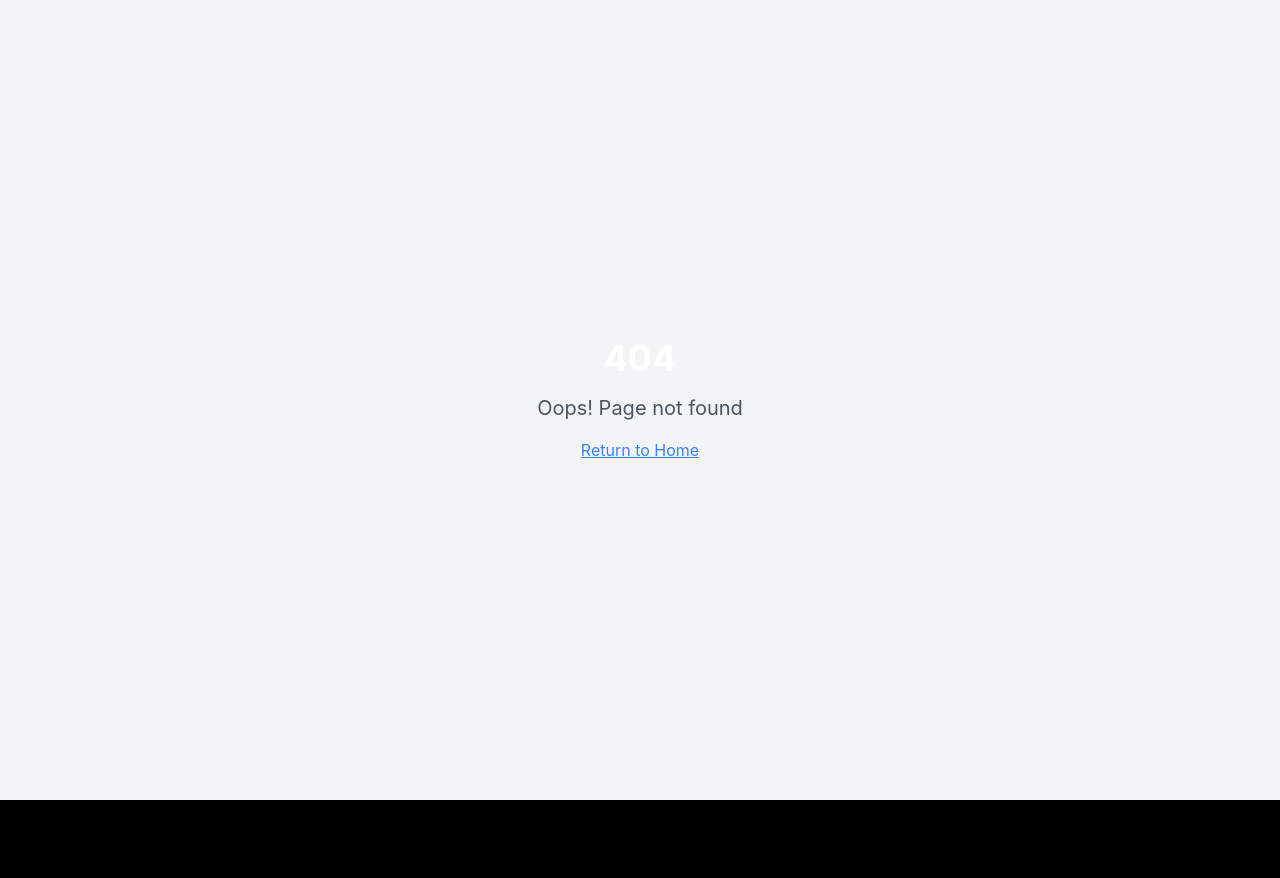
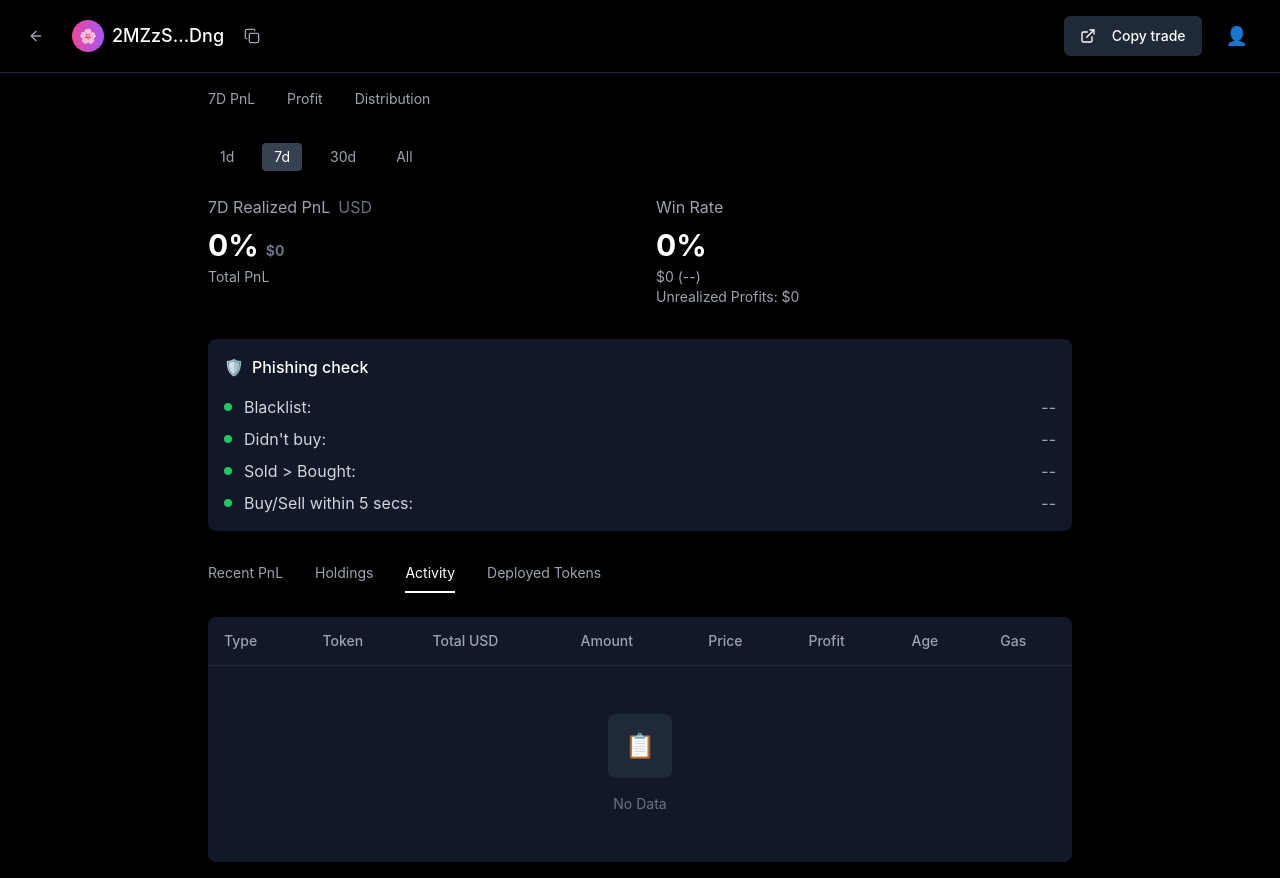
Before and after one commit to EthanYangHIT/gmgn-react-clone-486229b0, a React (Vite) app: page /wallet in a window 1280 px wide. Before the commit this address had no page. Before the commit the page ends 800 px from the top, so only its background shows below. Built offline with nearby package versions, Linux system fonts and the light colour scheme.

Commit message:
Add wallet management page
Implement the wallet management page with styles based on the attached design.

```diff
--- a/src/App.tsx
+++ b/src/App.tsx
@@ -1,9 +1,11 @@
+
 import { Toaster } from "@/components/ui/toaster";
 import { Toaster as Sonner } from "@/components/ui/sonner";
 import { TooltipProvider } from "@/components/ui/tooltip";
 import { QueryClient, QueryClientProvider } from "@tanstack/react-query";
 import { BrowserRouter, Routes, Route } from "react-router-dom";
 import Index from "./pages/Index";
+import WalletPage from "./pages/WalletPage";
 import NotFound from "./pages/NotFound";
 
 const queryClient = new QueryClient();
@@ -16,6 +18,7 @@ const App = () => (
       <BrowserRouter>
         <Routes>
           <Route path="/" element={<Index />} />
+          <Route path="/wallet" element={<WalletPage />} />
           {/* ADD ALL CUSTOM ROUTES ABOVE THE CATCH-ALL "*" ROUTE */}
           <Route path="*" element={<NotFound />} />
         </Routes>
--- /dev/null
+++ b/src/pages/WalletPage.tsx
@@ -0,0 +1,215 @@
+
+import { useState } from 'react';
+import { ArrowLeft, Copy, ExternalLink } from 'lucide-react';
+import { useNavigate } from 'react-router-dom';
+import { Button } from '@/components/ui/button';
+import {
+  Table,
+  TableBody,
+  TableCell,
+  TableHead,
+  TableHeader,
+  TableRow
+} from '@/components/ui/table';
+import { useToast } from '@/hooks/use-toast';
+
+const WalletPage = () => {
+  const navigate = useNavigate();
+  const { toast } = useToast();
+  const [activeTab, setActiveTab] = useState('PnL');
+
+  // Mock wallet data
+  const walletAddress = '2MZzS...Dng';
+  const totalPnL = 0;
+  const winRate = 0;
+  const unrealizedProfits = 0;
+
+  const tabs = ['7D PnL', 'Profit', 'Distribution'];
+  const timePeriods = ['1d', '7d', '30d', 'All'];
+  const [selectedPeriod, setSelectedPeriod] = useState('7d');
+
+  const phishingChecks = [
+    { label: 'Blacklist', status: true, value: '--' },
+    { label: "Didn't buy", status: true, value: '--' },
+    { label: 'Sold > Bought', status: true, value: '--' },
+    { label: 'Buy/Sell within 5 secs', status: true, value: '--' }
+  ];
+
+  const activityTabs = ['Recent PnL', 'Holdings', 'Activity', 'Deployed Tokens'];
+
+  const handleCopyAddress = () => {
+    navigator.clipboard.writeText(walletAddress);
+    toast({
+      title: "Address Copied",
+      description: "Wallet address copied to clipboard",
+    });
+  };
+
+  return (
+    <div className="min-h-screen bg-black text-white">
+      {/* Header */}
+      <div className="flex items-center justify-between p-4 border-b border-gray-800">
+        <div className="flex items-center space-x-4">
+          <Button
+            variant="ghost"
+            size="sm"
+            onClick={() => navigate('/')}
+            className="text-gray-400 hover:text-white"
+          >
+            <ArrowLeft className="w-4 h-4" />
+          </Button>
+          <div className="flex items-center space-x-2">
+            <div className="w-8 h-8 bg-gradient-to-r from-pink-500 to-purple-500 rounded-full flex items-center justify-center">
+              <span className="text-sm">🌸</span>
+            </div>
+            <span className="text-lg font-medium">{walletAddress}</span>
+            <Button
+              variant="ghost"
+              size="sm"
+              onClick={handleCopyAddress}
+              className="text-gray-400 hover:text-white"
+            >
+              <Copy className="w-4 h-4" />
+            </Button>
+          </div>
+        </div>
+        <div className="flex items-center space-x-2">
+          <Button className="bg-gray-800 text-white hover:bg-gray-700">
+            <ExternalLink className="w-4 h-4 mr-2" />
+            Copy trade
+          </Button>
+          <Button variant="ghost" className="text-gray-400">
+            <span className="text-lg">👤</span>
+          </Button>
+        </div>
+      </div>
+
+      <div className="max-w-4xl mx-auto p-4">
+        {/* Tab Navigation */}
+        <div className="flex space-x-8 mb-6">
+          {tabs.map((tab) => (
+            <button
+              key={tab}
+              onClick={() => setActiveTab(tab)}
+              className={`text-sm pb-2 border-b-2 transition-colors ${
+                activeTab === tab
+                  ? 'text-white border-white'
+                  : 'text-gray-400 border-transparent hover:text-white'
+              }`}
+            >
+              {tab}
+            </button>
+          ))}
+        </div>
+
+        {/* Time Period Selector */}
+        <div className="flex space-x-4 mb-6">
+          {timePeriods.map((period) => (
+            <button
+              key={period}
+              onClick={() => setSelectedPeriod(period)}
+              className={`px-3 py-1 text-sm rounded transition-colors ${
+                selectedPeriod === period
+                  ? 'bg-gray-700 text-white'
+                  : 'text-gray-400 hover:text-white'
+              }`}
+            >
+              {period}
+            </button>
+          ))}
+        </div>
+
+        {/* PnL Statistics */}
+        <div className="grid grid-cols-2 gap-8 mb-8">
+          <div>
+            <div className="flex items-center space-x-2 mb-2">
+              <span className="text-gray-400">7D Realized PnL</span>
+              <span className="text-gray-500">USD</span>
+            </div>
+            <div className="text-3xl font-bold text-white">
+              {totalPnL}% <span className="text-sm text-gray-500">$0</span>
+            </div>
+            <div className="text-sm text-gray-400 mt-1">
+              Total PnL
+            </div>
+          </div>
+          <div>
+            <div className="text-gray-400 mb-2">Win Rate</div>
+            <div className="text-3xl font-bold text-white">{winRate}%</div>
+            <div className="text-sm text-gray-400 mt-1">
+              $0 (--)
+            </div>
+            <div className="text-sm text-gray-400">
+              Unrealized Profits: ${unrealizedProfits}
+            </div>
+          </div>
+        </div>
+
+        {/* Phishing Check */}
+        <div className="bg-gray-900 rounded-lg p-4 mb-8">
+          <div className="flex items-center space-x-2 mb-4">
+            <span className="text-yellow-500">🛡️</span>
+            <span className="text-white font-medium">Phishing check</span>
+          </div>
+          <div className="space-y-2">
+            {phishingChecks.map((check, index) => (
+              <div key={index} className="flex items-center space-x-3">
+                <div className={`w-2 h-2 rounded-full ${check.status ? 'bg-green-500' : 'bg-red-500'}`} />
+                <span className="text-gray-300 flex-1">{check.label}:</span>
+                <span className="text-gray-400">{check.value}</span>
+              </div>
+            ))}
+          </div>
+        </div>
+
+        {/* Activity Tabs */}
+        <div className="flex space-x-8 mb-6">
+          {activityTabs.map((tab) => (
+            <button
+              key={tab}
+              className={`text-sm pb-2 border-b-2 transition-colors ${
+                tab === 'Activity'
+                  ? 'text-white border-white'
+                  : 'text-gray-400 border-transparent hover:text-white'
+              }`}
+            >
+              {tab}
+            </button>
+          ))}
+        </div>
+
+        {/* Activity Table */}
+        <div className="bg-gray-900 rounded-lg">
+          <Table>
+            <TableHeader>
+              <TableRow className="border-gray-800">
+                <TableHead className="text-gray-400">Type</TableHead>
+                <TableHead className="text-gray-400">Token</TableHead>
+                <TableHead className="text-gray-400">Total USD</TableHead>
+                <TableHead className="text-gray-400">Amount</TableHead>
+                <TableHead className="text-gray-400">Price</TableHead>
+                <TableHead className="text-gray-400">Profit</TableHead>
+                <TableHead className="text-gray-400">Age</TableHead>
+                <TableHead className="text-gray-400">Gas</TableHead>
+              </TableRow>
+            </TableHeader>
+            <TableBody>
+              <TableRow>
+                <TableCell colSpan={8} className="text-center py-12">
+                  <div className="flex flex-col items-center space-y-4">
+                    <div className="w-16 h-16 bg-gray-800 rounded-lg flex items-center justify-center">
+                      <span className="text-gray-600 text-2xl">📋</span>
+                    </div>
+                    <div className="text-gray-500">No Data</div>
+                  </div>
+                </TableCell>
+              </TableRow>
+            </TableBody>
+          </Table>
+        </div>
+      </div>
+    </div>
+  );
+};
+
+export default WalletPage;
```
